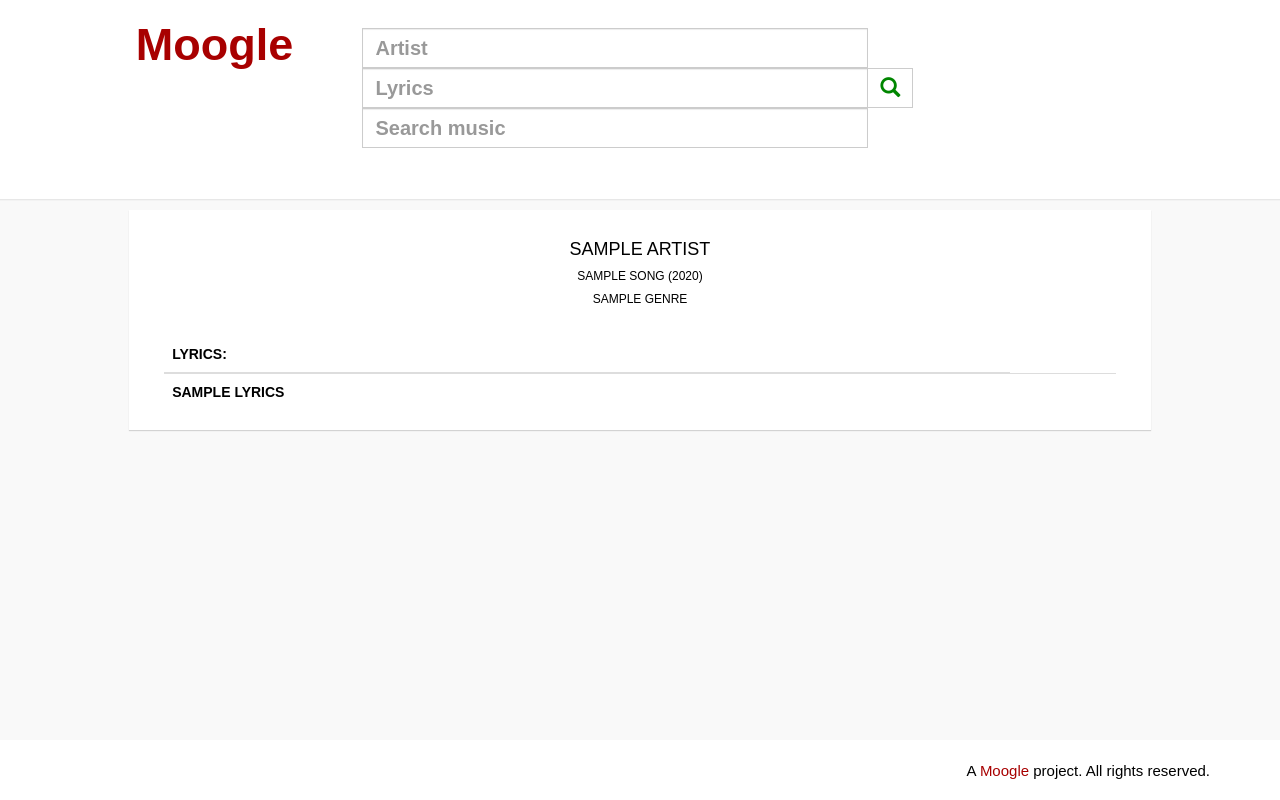
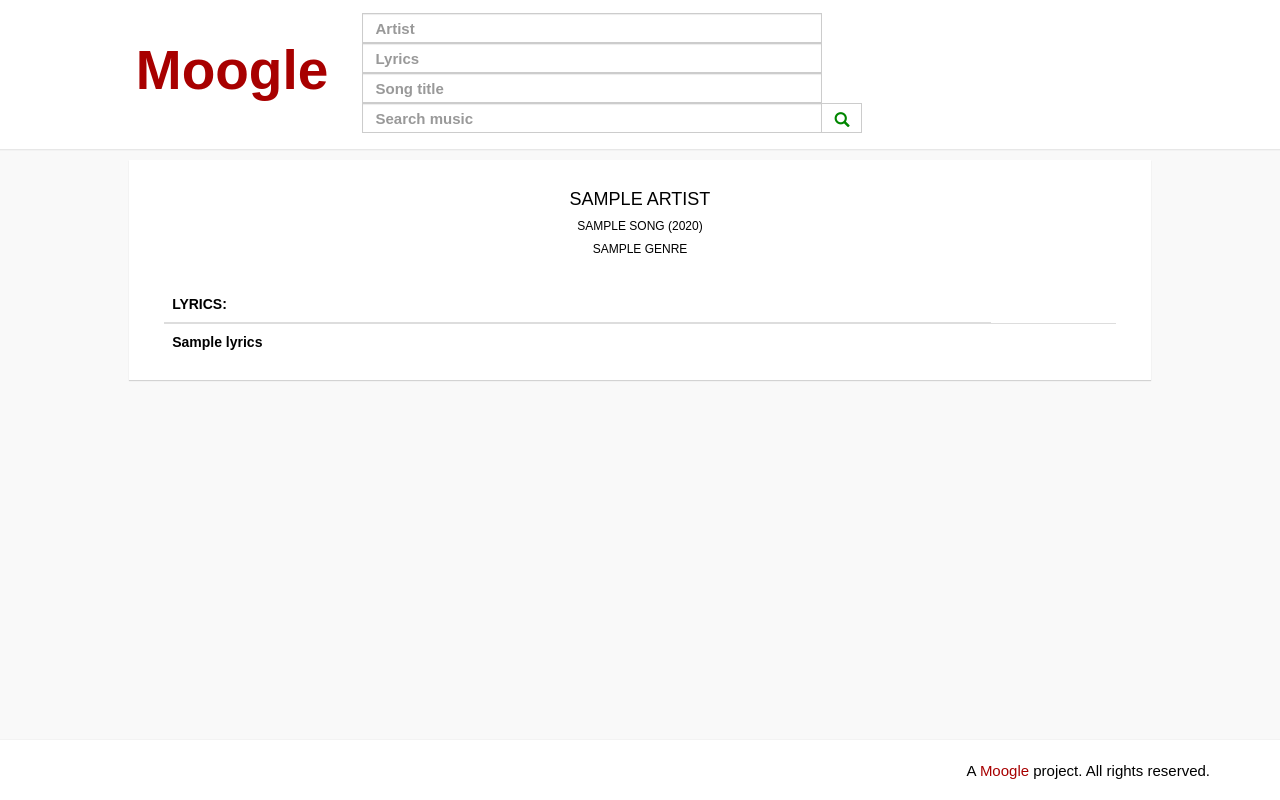
Before and after one commit to thomas097/Zoekmachines-Week-8-Assignment, a Flask app: template flask test/templates/result.html in a window 1280 px wide. Run offline with Flask 2, Linux system fonts and the light colour scheme; the template is opened without the code that fills it: most values are stand-ins (such as "Sample title", 1, 10 or a date in 2020); some libraries are stand-ins or nearby versions.

Commit message:
Adds some style changes and live recommendation now works

```diff
--- a/advanced_search.py
+++ b/advanced_search.py
@@ -43,7 +43,7 @@ def advanced_search(es, index, lyrics, song_title, artist, N=10, snip_size=20):
     for hit in res['hits']['hits']:
         song = hit['_source']
         hit = (hit['_id'], song['song_title'], song['artist'], song['genre'], song['year'],
-               create_snippet(song['lyrics'], lyrics, snip_size))
+               create_snippet(song['lyrics'], lyrics, snip_size), song["lyrics"])
         results_list.append(hit)
     return results_list
 
--- a/flask test/routes.py
+++ b/flask test/routes.py
@@ -1,5 +1,5 @@
 from flask import Flask, request, render_template
-# from simple_search import *
+from simple_search import *
 from advanced_search import *
 
 app = Flask(__name__)
@@ -19,14 +19,24 @@ def index():
     return render_template("index.html", content=home_page_content)
 
 
+def query_to_lyrics_artist(query):
+    print(query)
+    return 'single ladies halo', "", 'Beyonce', True
+
+
 # enables live recommendation
 @app.route('/gethint.php', methods=["GET", "POST"])
-def phpexample(q=""):
+def phpexample(q="", artist="", lyrics="", songtitle=""):
     global result
     q = request.args.get("q", q)
-    # print("phpexample", q)
-    lyrics, artist, _ = query_to_lyrics_artist(q)
-    tempres = advanced_search(es, 'songs', lyrics, artist, N=10, snip_size=20)
+    artist = request.args.get("artist", artist)
+    songtitle = request.args.get("songtitle", songtitle)
+    lyrics = request.args.get("lyrics", lyrics)
+
+    if artist or songtitle or lyrics:
+        tempres = advanced_search(es, 'songs', lyrics, songtitle, artist, N=10, snip_size=20)
+    else:
+        tempres = simple_search(es, 'songs', q, N=10, snip_size=20)
 
     result = {x[0]: {"artist": x[2], "song": x[1], "genre": x[3], "year": x[4], "lyricssnip": x[5], "lyrics": x[6]} for
               x in tempres}
@@ -47,18 +57,16 @@ def parse_results(q=""):
     return render_template("result.html", result={q: values})
 
 
-def query_to_lyrics_artist(query):
-    return ['single ladies', 'halo'], ['Beyonce'], True
-
-
 # route if answer for query is not directly found
 @app.route('/search/', methods=["GET", "POST"])
-def search(q="", lyrics="", artist=""):
+def search(q="", lyrics="", artist="", songtitle=""):
     q = request.args.get("q", q)
     artist = request.args.get("artist", artist)
+    song_title = request.args.get("songtitle", songtitle)
     lyrics = request.args.get("lyrics", lyrics)
-    print("search", artist, lyrics)
-    tempres = advanced_search(es, 'songs', lyrics.split(), artist.split(), N=10, snip_size=20)
+
+    print("search", artist, lyrics, song_title)
+    tempres = advanced_search(es, 'songs', lyrics, song_title, artist, N=10, snip_size=20)
     # convert to usable dictionary
     tempres = {x[0]: {"artist": x[2], "song": x[1], "genre": x[3], "year": x[4], "lyricssnip": x[5],
                       "lyrics": x[6]} for x in tempres}
--- a/flask test/static/css/style.css
+++ b/flask test/static/css/style.css
@@ -12,9 +12,13 @@ body{
 	width: auto;
 	border-radius: 0;
 	background: white;
-	height: 200px;
-	padding-top: 20px;
+	height: 150px;
+	padding-top: 5px;
 	box-shadow: 0px 0px 1px lightgray;
+}
+
+.navbar-brand {
+    margin-top:40px;
 }
 
 
@@ -31,14 +35,17 @@ body{
 	font-weight: bold;
 	font-family: Arial;
 }
+
 .blue {
 	font-size: 25px;
 	color: #006565;
 	font-weight: bold;
 	font-family: Arial;
 }
+
 .red {
-	font-size: 45px;
+    top:90px;
+	font-size: 55px;
 	color: #a80000;
 	font-weight: bold;
 	font-family: Arial;
@@ -47,7 +54,7 @@ body{
 .centralwrap {
     position: absolute;
     width: 100%;
-    top: 200px;
+    top: 150px;
     bottom: 60px;
     overflow-y:scroll;
     overflow-x:hidden;
@@ -60,41 +67,17 @@ body{
   height: 12px; /* for horizontal scrollbars */
 }
 
-::-webkit-scrollbar-track
-{
+::-webkit-scrollbar-track {
   cursor:pointer;
   background: rgba(0, 0, 0, 0.0);
 }
 
-::-webkit-scrollbar-thumb,::-webkit-scrollbar-thumb:hover
-{
-  cursor:pointer;
-  background: #a80000;
-  opacity: 0.3;
+::-webkit-scrollbar-thumb,::-webkit-scrollbar-thumb:hover {
+    cursor:pointer;
+    background: #a80000;
+    opacity: 0.3;
 }
 
-.input-group{
-	width: 70%;
-
-}
-
-.navbar-form input,.input-group-btn button{
-	font-weight: bold;
-	font-family: Arial;
-	height: 40px;
-	font-size: 20px;
-	border-radius:0;
-}
-
-.navbar-form input:focus ,.input-group-btn button:focus,.input-group-btn button:active:focus{
-    outline:none;
-    box-shadow:none;
-    border-color:lightgray;
-}
-
-.input-group-btn button, .input-group-btn button:hover,.input-group-btn button:active:focus{
-	color: #008600;
-}
 
 .match-block {
 	background: blue;
@@ -140,18 +123,45 @@ body{
 	width: calc( 100% - 60px);
 }
 
-
 .footer{
 	background: white;
 	height: 60px;
     color:#000;
     padding-top: 20px;
+    box-shadow: 1px  1px 1px 1px lightgray;
+
+}
+
+.input-group{
+	width: 500px;
+}
+
+.navbar-form input,.input-group-btn button{
+	font-weight: bold;
+	font-family: Arial;
+	height: 30px;
+	font-size: 15px;
+	border-radius:0;
+}
+
+.input-group-btn button{
+    margin-top:90px;
+}
+
+.navbar-form input:focus ,.input-group-btn button:focus,.input-group-btn button:active:focus{
+    outline:none;
+    box-shadow:none;
+    border-color:lightgray;
+}
+
+.input-group-btn button, .input-group-btn button:hover,.input-group-btn button:active:focus{
+	color: #008600;
 }
 
 #livesearch {
 	position: absolute;
-	left: 30px;
-	width: calc( 60% - 5px );
+	left: 32px;
+	width: 455px;
 	list-style-type: none;
     background: white;
     border: 1 solid green;
@@ -159,6 +169,10 @@ body{
 	box-sizing: border-box;
 	-moz-box-sizing: border-box;
 	-webkit-box-sizing: border-box;
+}
+
+#livesearch input {
+    display: inline;
 }
 
 #livesearch a,#livesearch a:hover {
@@ -171,10 +185,8 @@ body{
 }
 
 #livesearch  a li{
-
 	box-sizing: border-box;
 	-moz-box-sizing: border-box;
-
 	padding-left: 10px;
 	padding-top: 3px;
 	padding-bottom: 2px;
@@ -183,7 +195,6 @@ body{
 }
 
 #livesearch  li:hover {
-
 	background-color: #f9f9f9;
 }
 
--- a/flask test/templates/layout.html
+++ b/flask test/templates/layout.html
@@ -5,9 +5,9 @@
     <meta charset="utf-8">
     <meta name="viewport" content="width=device-width, initial-scale=1">
     <link rel="stylesheet" href="https://maxcdn.bootstrapcdn.com/bootstrap/3.3.7/css/bootstrap.min.css">
-		<link rel="stylesheet" href="{{ url_for('static', filename='css/style.css') }}" />
-		<link rel="stylesheet" href="{{ url_for('static', filename='css/plugins.css') }}" />
-		<link rel="stylesheet" href="{{ url_for('static', filename='css/roboto-webfont.css') }}" />
+    <link rel="stylesheet" href="{{ url_for('static', filename='css/style.css') }}"/>
+    <link rel="stylesheet" href="{{ url_for('static', filename='css/plugins.css') }}"/>
+    <link rel="stylesheet" href="{{ url_for('static', filename='css/roboto-webfont.css') }}"/>
     <script src="https://ajax.googleapis.com/ajax/libs/jquery/3.2.0/jquery.min.js"></script>
     <script src="https://maxcdn.bootstrapcdn.com/bootstrap/3.3.7/js/bootstrap.min.js"></script>
     <script src="{{url_for('static', filename='js/dist/clipboard.js')}}"></script>
@@ -15,6 +15,8 @@
 <body>
 <script>
         new Clipboard('.btn');
+
+
 </script>
 <!-- navbar -->
 <nav class="navbar navbar-fixed-top navbar-default">
@@ -33,15 +35,19 @@
         <div class="col-sm-8">
             <form class="navbar-form navbar-center" action="{% block search %}{% endblock %}" method="GET">
                 <div class="input-group ">
-							<input name="artist" type="text" class="form-control" autocomplete="off"  placeholder="Artist" onkeyup="showResult(this.value)">
-							<input name="lyrics" type="text" class="form-control" autocomplete="off"  placeholder="Lyrics" onkeyup="showResult(this.value)">
-							<input name="q" type="text" class="form-control" autocomplete="off"  placeholder="Search music" onkeyup="showResult(this.value)">
+                    <input name="artist" type="text" class="form-control" autocomplete="off" placeholder="Artist"
+                           onkeyup="showResult(this.value)">
+                    <input name="lyrics" type="text" class="form-control" autocomplete="off" placeholder="Lyrics"
+                           onkeyup="showResult(this.value)">
+                    <input name="songtitle" type="text" class="form-control" autocomplete="off" placeholder="Song title"
+                           onkeyup="showResult(this.value)">
+                    <input name="q" type="text" class="form-control" autocomplete="off" placeholder="Search music"
+                           onkeyup="showResult(this.value)">
                     <div class="input-group-btn">
                         <button class="btn btn-default" type="submit">
                             <i class="glyphicon glyphicon-search"></i>
                         </button>
                     </div>
-
                 </div>
                 <ul>
                     <div id="livesearch">
@@ -59,7 +65,6 @@
 <div class="centralwrap">
     {% block content %}{% endblock %}
 </div>
-
 
 
 <div class="footer navbar-fixed-bottom">
@@ -82,7 +87,15 @@
 
     <script>
         function showResult(str) {
-			  if (str.length==0) {
+            var elem = document.getElementsByTagName("input");
+            var names = [];
+            for (var i = 0; i < elem.length; ++i) {
+                names.push(elem[i].value);
+            }
+            var len = names.join("")
+            <!--alert(len.length)-->
+            // hide result if strings are zero
+            if (len.length==0) {
                 document.getElementById("livesearch").innerHTML="";
                 document.getElementById("livesearch").style.border="0px";
                 return;
@@ -99,9 +112,11 @@
                     document.getElementById("livesearch").innerHTML=this.responseText;
                 }
             }
-			  xmlhttp.open("GET","../gethint.php?q="+str,true);
+            xmlhttp.open("GET","../gethint.php?q="+names[3]+"&artist="+names[0]+"&lyrics="+names[1]+"&songtitle="+names[2],true);
             xmlhttp.send();
         }
+
+
     </script>
 </body>
 </html>
--- a/flask test/templates/result.html
+++ b/flask test/templates/result.html
@@ -42,7 +42,11 @@
 
                     <tbody>
                     <tr>
-                        <td> {{ result[key]["lyrics"] }}</td>
+                        <td class="lyrics">
+                            {% for line in result[key]["lyrics"].split("\n")%}
+                            {{ line}}<br>
+                            {% endfor %}
+                        </td>
                         <td></td>
                     </tr>
                     </tbody>
```
Also changed, not shown: simple_search.py (+15 -14 lines). Lines whose indentation alone changed are shown as unchanged.
